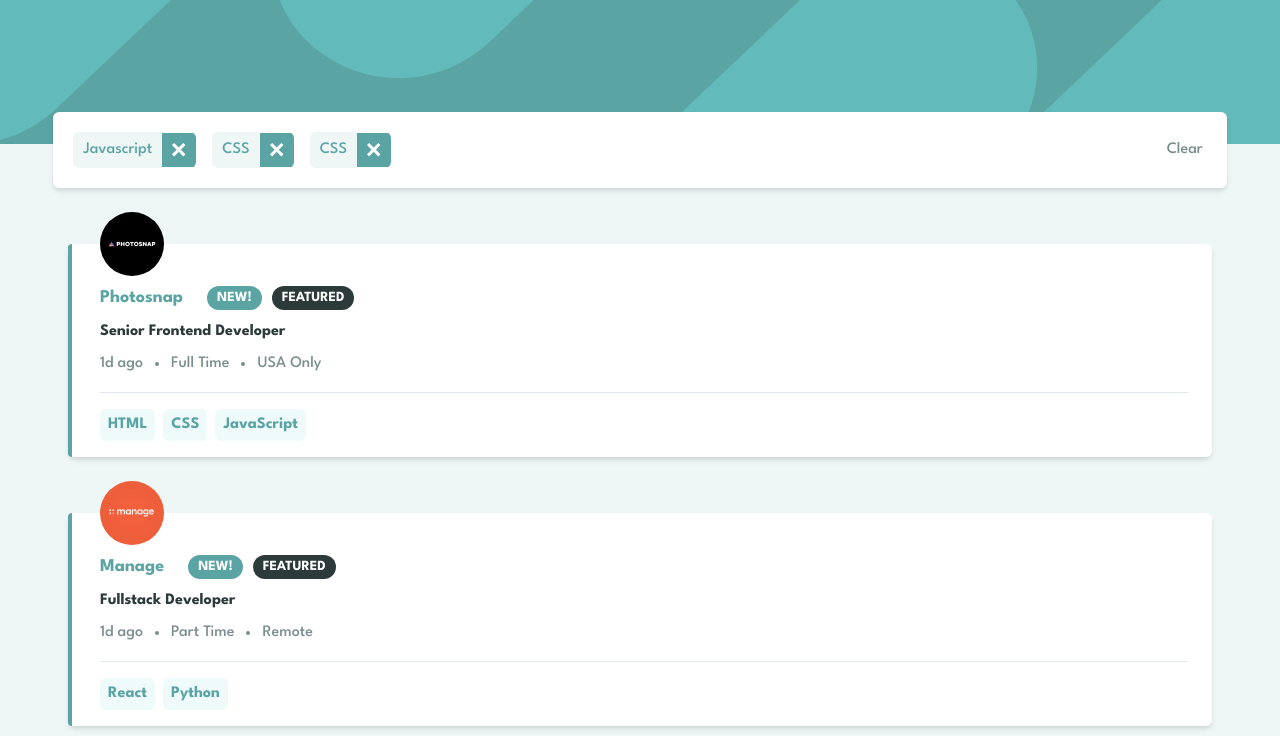
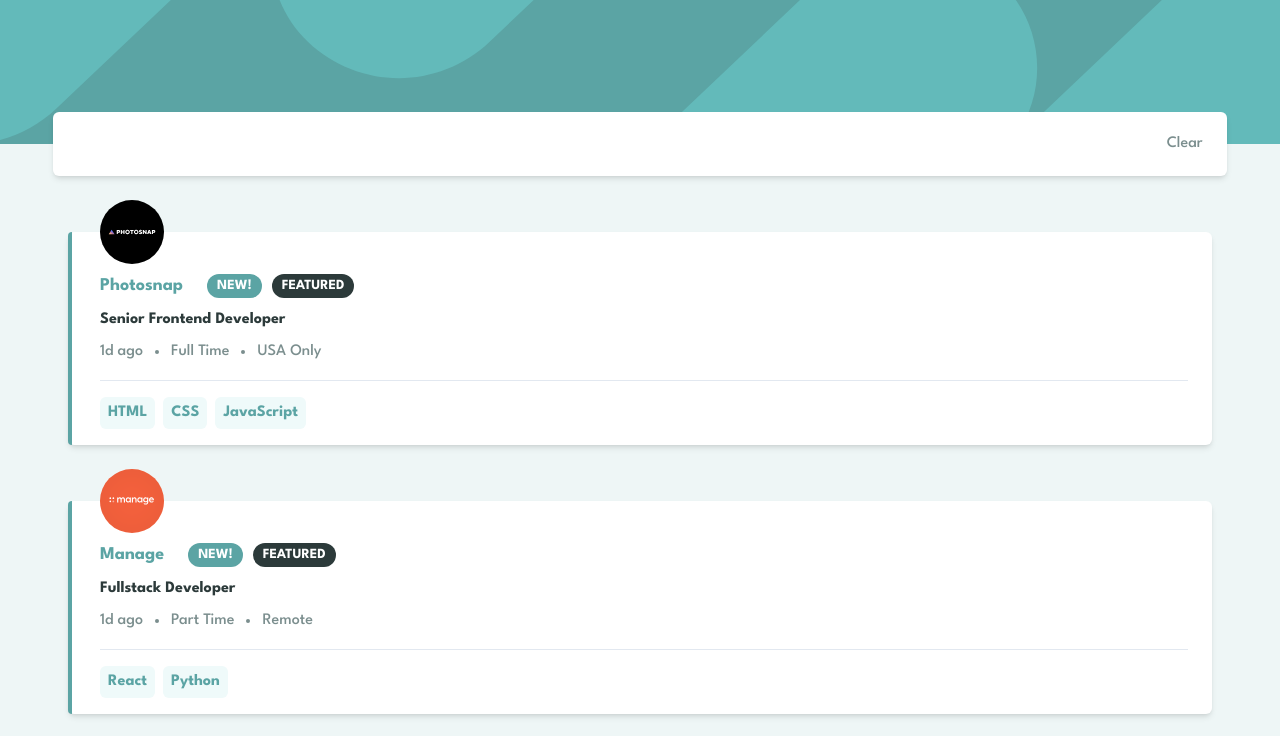
Before and after one commit to bpa03/static-jobs-listings, a Next.js app: page / in a window 1280 px wide. Shown: the top 736 px of the page. Built offline with nearby package versions, Linux system fonts and the light colour scheme.

Commit message:
Added state to handle technologies filters in page

```diff
--- a/components/ClearFilterButton.tsx
+++ b/components/ClearFilterButton.tsx
@@ -2,9 +2,13 @@ import { FC, ButtonHTMLAttributes } from 'react';
 
 type ButtonProps = ButtonHTMLAttributes<HTMLButtonElement>;
 
-const ClearFilterButton: FC = () => {
+const ClearFilterButton: FC<ButtonProps> = (props) => {
   return (
-    <button className="text-dark-100 hover:text-dark-200 transition-colors duration-300">
+    <button
+      className="text-dark-100 hover:text-dark-200 transition-colors duration-300"
+      aria-label="Clear all job filters"
+      {...props}
+    >
       Clear
     </button>
   );
--- a/components/Header.tsx
+++ b/components/Header.tsx
@@ -1,11 +1,27 @@
 import { FC } from 'react';
-import Filter from './Filter';
+import DeleteButtonFilter from './DeleteFilterButton';
+import ClearFilterButton from './ClearFilterButton';
 
-const Header: FC = () => {
+interface HeaderProps {
+  filters: string[];
+}
+
+const Header: FC<HeaderProps> = ({ filters }) => {
   return (
     <header className="relative">
       <div className="bg-primary bg-no-repeat bg-center bg-cover h-36 bg-[url(/images/bg-header-mobile.svg)] md:bg-[url(/images/bg-header-desktop.svg)]" />
-      <Filter />
+      <div className="w-11/12 mx-auto bg-white rounded-md -mt-8 shadow-md py-5 pl-5 pr-6 flex flex-row items-center justify-between gap-4">
+        <div className="flex flex-row gap-4 flex-wrap flex-1">
+          {filters.map((filter) => (
+            <DeleteButtonFilter key={filter}>
+              {filter}
+            </DeleteButtonFilter>
+          ))}
+        </div>
+        <div>
+          <ClearFilterButton />
+        </div>
+      </div>
     </header>
   );
 };
--- a/components/JobItem.tsx
+++ b/components/JobItem.tsx
@@ -22,7 +22,12 @@ const CardIndicator: FC = () => (
   <span className="absolute top-0 left-0 bottom-0 bg-primary w-1 rounded-bl-md rounded-tl-md"/>
 )
 
-const JobItem: FC<{ job: Job }> = ({ job }) => {
+interface JobItemProps {
+  onClickFilter: (filter: string) => void;
+  job: Job;
+}
+
+const JobItem: FC<JobItemProps> = ({ job, onClickFilter }) => {
   const technologies: string[] = [...job.tools, ...job.languages];
 
   return (
@@ -61,12 +66,13 @@ const JobItem: FC<{ job: Job }> = ({ job }) => {
       <div className="w-full h-[1px] bg-slate-200 my-4" />
       <div className="flex gap-x-2 gap-y-3 flex-wrap">
         {technologies.map((tool, index) => (
-          <span
+          <button
             key={tool + index}
-            className="text-primary font-bold py-1 px-2 bg-light-100 rounded-md"
+            onClick={() => onClickFilter(tool)}
+            className="text-primary font-bold py-1 px-2 bg-light-100 rounded-md hover:text-light-200 hover:bg-primary transition-colors"
           >
             {tool}
-          </span>
+          </button>
         ))}
       </div>
     </li>
--- a/components/JobList.tsx
+++ b/components/JobList.tsx
@@ -2,11 +2,20 @@ import { FC } from 'react';
 import JobItem from './JobItem';
 import type { Job } from 'lib/jobs.interfaces';
 
-const JobList: FC<{ jobs: Job[] }> = ({ jobs }) => {
+interface JobListProps {
+  onClickTechnologyFilter: (filter: string) => void;
+  jobs: Job[];
+}
+
+const JobList: FC<JobListProps> = ({ jobs, onClickTechnologyFilter }) => {
   return (
     <ul className="w-11/12 mx-auto py-6 space-y-14">
       {jobs.map((job) => (
-        <JobItem job={job} key={job.id}/>
+        <JobItem
+          job={job}
+          key={job.id}
+          onClickFilter={onClickTechnologyFilter}
+        />
       ))}
     </ul>
   );
--- a/pages/index.tsx
+++ b/pages/index.tsx
@@ -1,3 +1,4 @@
+import { useState, useCallback } from 'react';
 import { GetStaticProps, NextPage } from 'next';
 import Header from 'components/Header';
 import JobList from 'components/JobList';
@@ -5,28 +6,41 @@ import { getJobs } from 'lib/jobs';
 import type { Job } from 'lib/jobs.interfaces';
 
 interface HomeProps {
-  jobs: Job[]
+  data: Job[];
 }
 
-const Home: NextPage<HomeProps> = ({ jobs }) => {
+const Home: NextPage<HomeProps> = ({ data }) => {
+  const [jobs] = useState<Job[]>(data);
+  const [filters, setFilters] = useState<string[]>([]);
+
+  const addFilter = useCallback((newFilter: string) => {
+    setFilters((prevState) => {
+      if (prevState.includes(newFilter)) return prevState;
+
+      const currentValues = prevState.slice();
+      currentValues.push(newFilter);
+      return currentValues;
+    });
+  }, []);
+
   return (
     <div>
-      <Header />
+      <Header filters={filters} />
       <main className="container mx-auto min-h-[calc(100vh_-_144px)]">
         <div className="w-full px-4 py-8">
-          <JobList jobs={jobs} />
+          <JobList jobs={jobs} onClickTechnologyFilter={addFilter} />
         </div>
       </main>
     </div>
   );
-}
+};
 
 export const getStaticProps: GetStaticProps = async () => {
   const jobs = await getJobs();
 
   return {
-    props: { jobs },
-  }
+    props: { data: jobs },
+  };
 };
 
 export default Home;
```
Also changed, not shown: containers/JobListContainer.tsx (added, +15 -0 lines).
